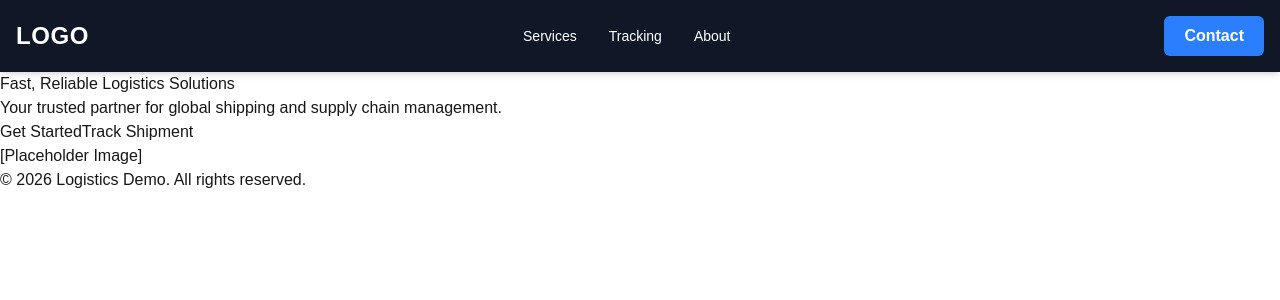
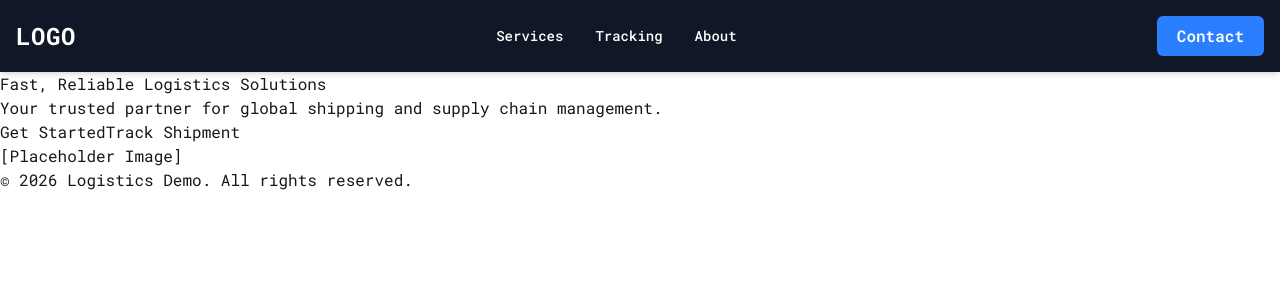
Before and after one commit to akashkarunakaran13/logistics-demo, a Next.js app: page / in a window 1280 px wide. Shown: the top 300 px of the page. Built offline with nearby package versions, Linux system fonts and the light colour scheme.

Commit message:
Replace Geist fonts with Inter and Roboto Mono

```diff
--- a/app/layout.tsx
+++ b/app/layout.tsx
@@ -1,33 +1,20 @@
-import type { Metadata } from "next";
-import { Geist, Geist_Mono } from "next/font/google";
 import "./globals.css";
+import { Inter, Roboto_Mono } from "next/font/google";
 
-const geistSans = Geist({
-  variable: "--font-geist-sans",
-  subsets: ["latin"],
-});
+const inter = Inter({ subsets: ["latin"] });
+const robotoMono = Roboto_Mono({ subsets: ["latin"] });
 
-const geistMono = Geist_Mono({
-  variable: "--font-geist-mono",
-  subsets: ["latin"],
-});
-
-export const metadata: Metadata = {
-  title: "Create Next App",
-  description: "Generated by create next app",
+export const metadata = {
+  title: "Logistics Demo",
+  description: "Modern logistics dashboard",
 };
 
-export default function RootLayout({
-  children,
-}: Readonly<{
-  children: React.ReactNode;
-}>) {
+export default function RootLayout({ children }: { children: React.ReactNode }) {
   return (
-    <html
-      lang="en"
-      className={`${geistSans.variable} ${geistMono.variable} h-full antialiased`}
-    >
-      <body className="min-h-full flex flex-col">{children}</body>
+    <html lang="en">
+      <body className={`${inter.className} ${robotoMono.className}`}>
+        {children}
+      </body>
     </html>
   );
 }
--- a/next.config.mjs
+++ b/next.config.mjs
@@ -2,10 +2,7 @@
 const nextConfig = {
   reactStrictMode: true,
   experimental: {
-    turbo: {}, // ✅ must be an object, not a boolean
-  },
-  images: {
-    domains: ["images.unsplash.com", "vercel.com"],
+    turbo: {}, // must be an object, not a boolean
   },
   eslint: {
     ignoreDuringBuilds: true,
```
